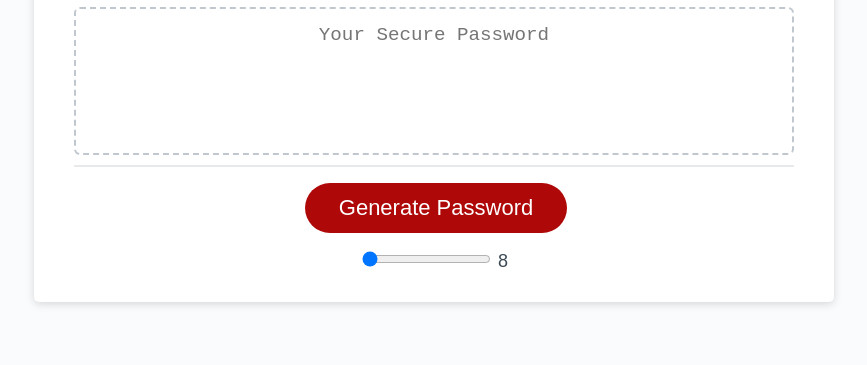
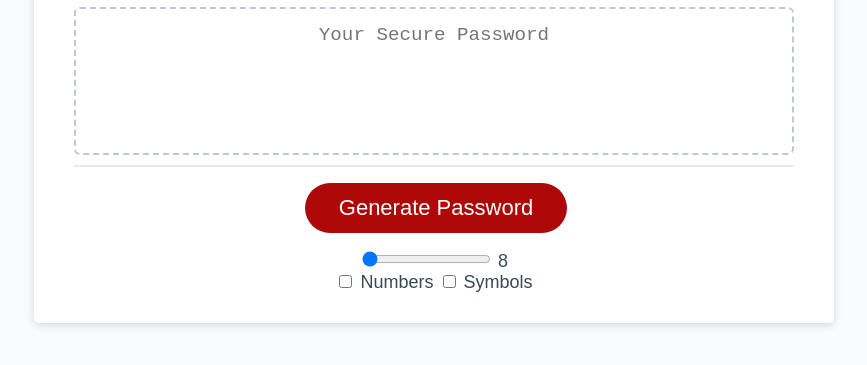
Before and after one commit to mhowe21/Password-Generator, a plain HTML site: page Develop/index.html in a window 1280 px wide. Shown: the part 241-606 px from the top of the page, without its empty margins (206-1073 px from the left). Drawn offline with Linux system fonts and the light colour scheme.

Commit message:
add numbers and symbols checkbox

```diff
--- a/Develop/index.html
+++ b/Develop/index.html
@@ -32,6 +32,14 @@
             <span id="slide-length">8</span>
           </div>
           </form>
+          <div id="check-box-options">
+            <form id="check-box-form">
+              <input type="checkbox" id="numeric" name="numeric" value="true">
+              <label for="numeric">Numbers</label>
+              <input type="checkbox" id="symbols" name="symbols" value="true">
+              <label for="symbols">Symbols</label>
+            </form>
+          </div>
         </div>
       </div>
     </div>
```
